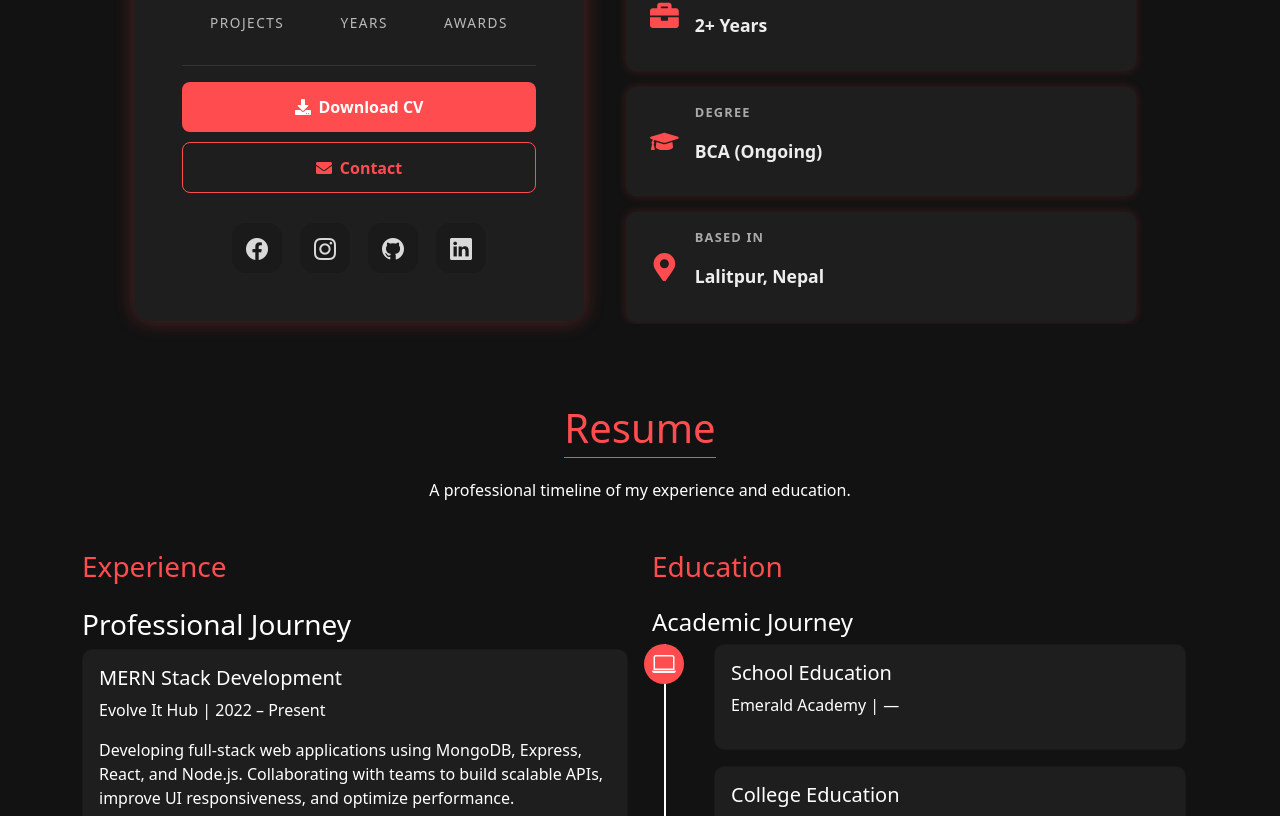
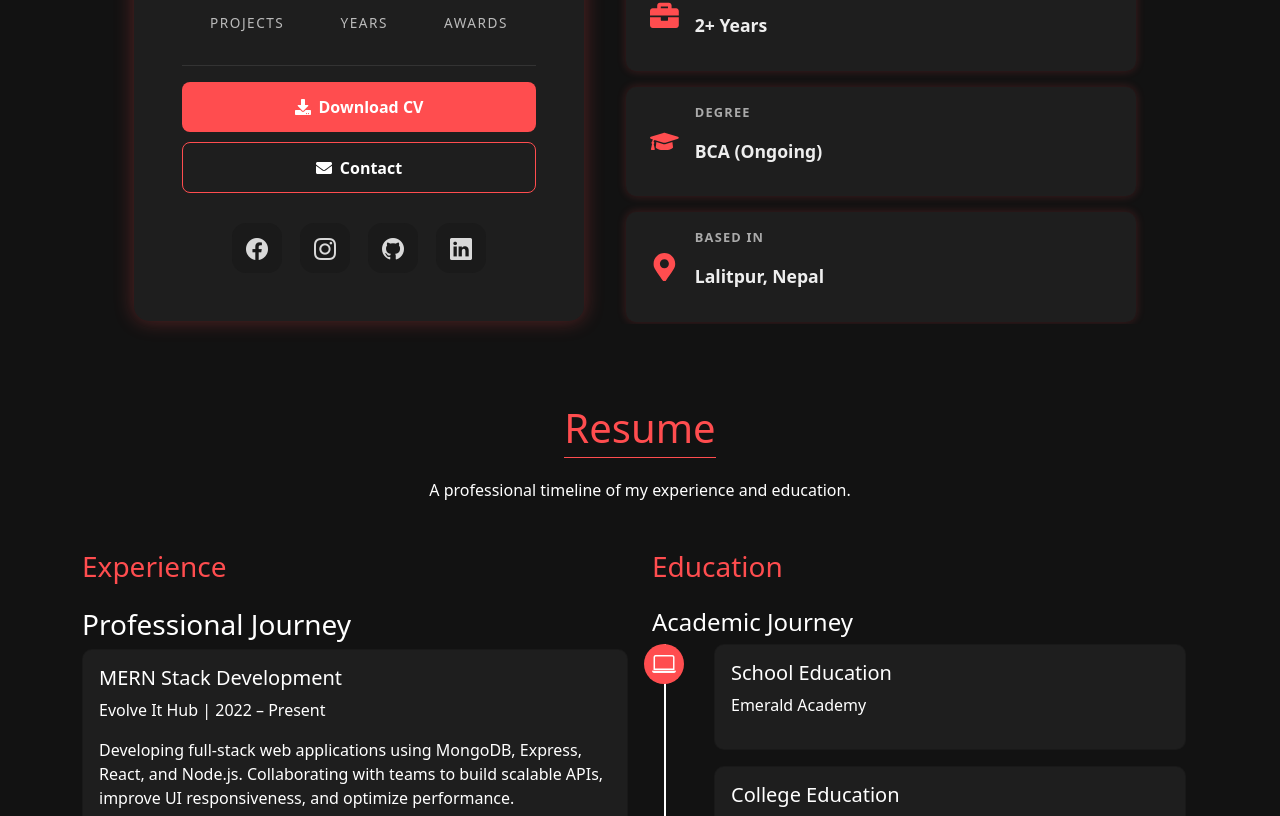
Before and after one commit to sakshyamkhadka/Resume, a React (Vite) app: page / in a window 1280 px wide. Shown: the part 1244-2060 px from the top of the page. Built offline with nearby package versions, Linux system fonts and the light colour scheme; a web font is replaced by a local one.

Commit message:
bug fixed

```diff
--- a/src/Components/Heroimage.jsx
+++ b/src/Components/Heroimage.jsx
@@ -33,7 +33,7 @@ const HeroImage = () => {
           </p>
           <div className="hero-social">
             <a
-              href="https://www.facebook.com/sakshyam.khadka.100"
+              href="https://www.facebook.com/sakshyam.khadka.438160"
               target="_blank"
               rel="noreferrer"
               className="social-circle"
--- a/src/Pages/Aboutme.jsx
+++ b/src/Pages/Aboutme.jsx
@@ -44,7 +44,7 @@ const About = () => {
             <FaDownload /> Download CV
           </button></a>
 
-          <a href="#contact"><button className="btn btn-contact"><FaEnvelope /> Contact</button></a>
+          <a href="#contact"><button className="btn btn-contact text-white"><FaEnvelope /> Contact</button></a>
 
           <div className="about-left-social-box">
             <a href="https://www.facebook.com/sakshyam.khadka.438160"><i className="bi bi-facebook"></i></a>
--- a/src/Pages/Contact.jsx
+++ b/src/Pages/Contact.jsx
@@ -9,6 +9,8 @@ const Contact = () => {
         message: '',
     });
 
+    const allowedDomains = ["gmail.com", "icloud.com", "outlook.com", "yahoo.com", "hotmail.com"];
+
     const handleChange = (e) => {
         const { name, value } = e.target;
         setFormData((prev) => ({ ...prev, [name]: value }));
@@ -16,6 +18,14 @@ const Contact = () => {
 
     const handleSubmit = (e) => {
         e.preventDefault();
+
+        const emailDomain = formData.email.split("@")[1]?.toLowerCase();
+
+        if (!allowedDomains.includes(emailDomain)) {
+            alert(`Invalid email domain. Allowed domains: ${allowedDomains.join(", ")}`);
+            return;
+        }
+
         alert('Message sent!');
         setFormData({ name: '', email: '', subject: '', message: '' });
     };
@@ -27,7 +37,6 @@ const Contact = () => {
             <p className="contact-description">
                 We'd love to hear from you! Whether you have a question, feedback, or just want to say hello, feel free to reach out. If you’re interested in collaborating on a project, don’t hesitate to ask — our team is here to help and will get back to you as soon as possible.
             </p>
-
 
             <div className="contact-content">
                 <div className="contact-info">
@@ -100,11 +109,9 @@ const Contact = () => {
                         required
                     />
 
-                    <a href="mailto:khadkasakshyam60.gmailcom">
-                        <button type="submit" className="send-btn" >
-                            Send Message
-                        </button>
-                    </a>
+                    <button type="submit" className="send-btn">
+                        Send Message
+                    </button>
                 </form>
             </div>
         </div>
--- a/src/Pages/Resume.jsx
+++ b/src/Pages/Resume.jsx
@@ -85,7 +85,7 @@ export default function Resume() {
           <div key={index} className="card mb-3  p-3 ">
             <h5>{edu.title}</h5>
             <p className="text">
-              {edu.school} | {edu.period}
+              {edu.school}
             </p>
           </div>
         ))}
```
